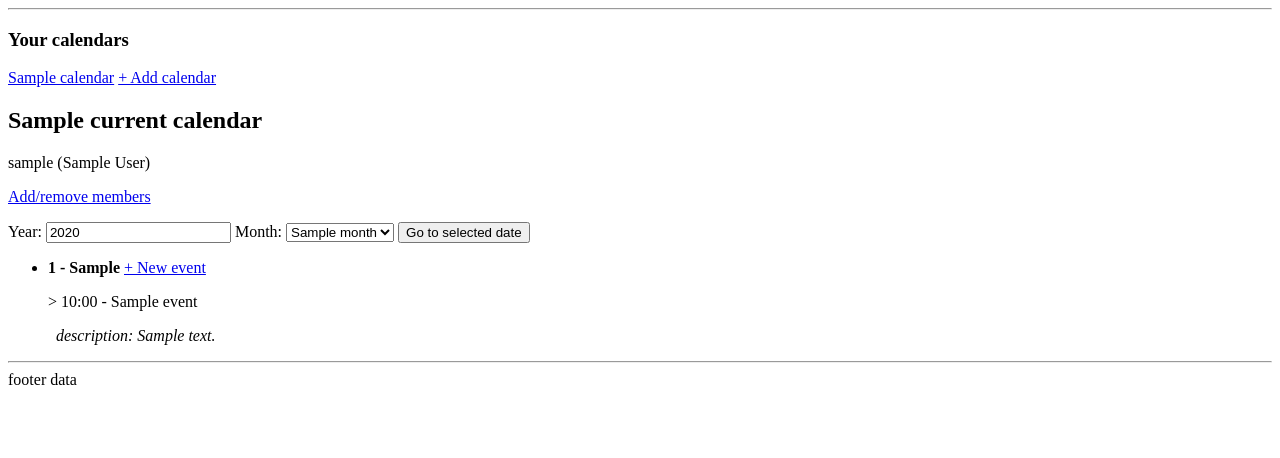
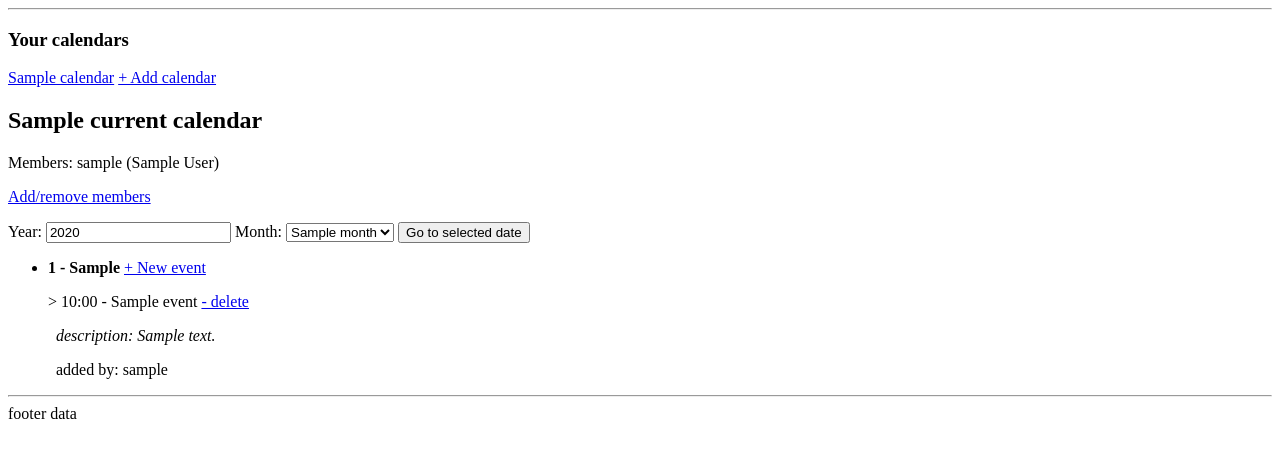
Before and after one commit to PopeFrancisI/rodzynka, a Django app: template templates/calendar_detail.html in a window 1280 px wide. Shown: the part 26-484 px from the top of the page. Run offline with Django 3.2, Linux system fonts and the light colour scheme; the template is opened without the code that fills it: most values are stand-ins (such as "Sample title", 1, 10 or a date in 2020).

Commit message:
event deletion

```diff
--- a/Rodzynka/urls.py
+++ b/Rodzynka/urls.py
@@ -19,7 +19,8 @@ from django.contrib.auth.views import LoginView, LogoutView
 from django.urls import path, re_path
 
 from Rodzynka import settings
-from calendars.views import CalendarDetailView, EventCreateView, CalendarCreateView, CalendarSetUsersView
+from calendars.views import CalendarDetailView, EventCreateView, CalendarCreateView, CalendarSetUsersView, \
+    EventDeleteView
 from family.views import FamilyMainView, FamilyPickView, IndexView, FamilyCreateView, FamilyInviteView, FamilyJoinView, \
     FamilyAddUserView, FamilyRequestJoinView
 from gallery.views import GalleryPickView, GalleryDetailView, GalleryMediaCreateView, GalleryMediaDeleteView, \
@@ -75,6 +76,8 @@ urlpatterns = [
     re_path(r'^family/(?P<family_slug>[a-z\d-]+)/calendar/(?P<calendar_pk>[\d]+)/event/add/'
             r'(?P<year>[\d]{4})/(?P<month>[\d]+)/(?P<day>[\d]+)$',
             EventCreateView.as_view(), name='event_create'),
+    re_path(r'^family/(?P<family_slug>[a-z\d-]+)/calendar/(?P<calendar_pk>[\d]+)/event/delete/(?P<event_pk>[\d]+)/',
+            EventDeleteView.as_view(), name='event_delete'),
 ]
 
 if settings.DEBUG:
--- a/gallery/views.py
+++ b/gallery/views.py
@@ -58,7 +58,7 @@ class GalleryCreateView(LoginRequiredMixin, CreateView):
 
 class GalleryDeleteView(LoginRequiredMixin, DeleteView):
     model = Gallery
-    template_name = 'gallery_delete_view.html'
+    template_name = 'gallery_delete.html'
     pk_url_kwarg = 'gallery_pk'
 
     def get_success_url(self):
--- a/templates/calendar_detail.html
+++ b/templates/calendar_detail.html
@@ -8,9 +8,12 @@
         <a href="{% url 'calendar_create' family_slug=family.slug %}">+ Add calendar</a>
 
     <h2>{{ current_calendar.name }}</h2>
-    {% for user in current_calendar.users.all %}
-        {{ user.username }} ({{ user.first_name }} {{ user.last_name }})
-    {% endfor %}
+    <p>
+        Members:
+        {% for user in current_calendar.users.all %}
+            {{ user.username }} ({{ user.first_name }} {{ user.last_name }})
+        {% endfor %}
+    </p>
 
     {% if not current_calendar.is_main %}
         <p><a href="{% url 'calendar_set_users' family_slug=family.slug calendar_pk=current_calendar.id %}">Add/remove members</a></p>
@@ -55,11 +58,12 @@
                         {% endif %}
 
                         - {{ event.title }}
-
+                        <a href="{% url 'event_delete' family_slug=family.slug calendar_pk=current_calendar.pk event_pk=event.id %}">- delete</a>
                         {% if event.description %}
                             <br>
                             <div style="font-style: italic">&nbsp; description: {{ event.description }}</div>
                         {% endif %}
+                        <p>&nbsp; added by: {{ event.creator.username }}</p>
                     </p>
                 {% empty %}
                 {% endfor %}
```
Also changed, not shown: calendars/views.py (+17 -2 lines), templates/event_delete.html (added, +12 -0 lines), templates/gallery_delete.html (renamed from templates/gallery_delete_view.html).
